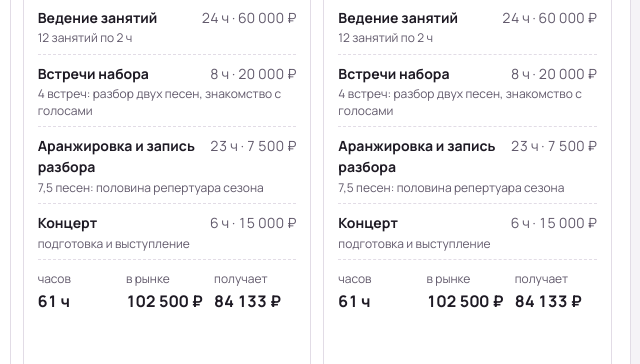
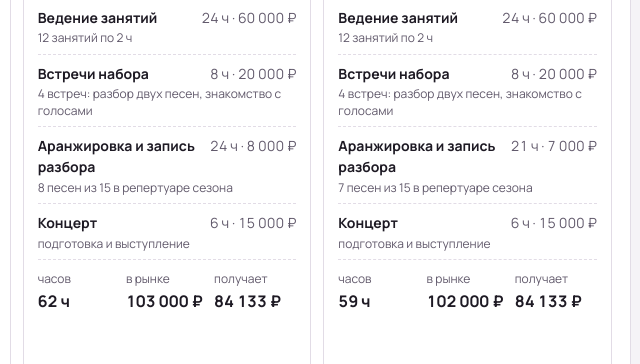
Before and after one commit to eabelozer26-droid/brusnika-smeta, a plain HTML site: page partners.html in a window 1280 px wide. Shown: the part 821-1185 px from the top of the page, 473-1113 px from the left. Drawn offline with Linux system fonts and the light colour scheme; a web font is replaced by a local one.

Commit message:
Аранжировки делятся между партнёрами целыми песнями
Co-Authored-By: Claude Opus 5.5 <noreply@anthropic.com>

```diff
--- a/partners.html
+++ b/partners.html
@@ -413,15 +413,16 @@ tr.group td{padding-top:14px;font-size:12px;letter-spacing:.06em;text-transform:
       ['Юридические и финансовые вопросы', 'ИП, договоры, кадры, налоги, отчёты, касса, бухгалтер, расчёт делёжа', (g.wAcct * S + g.wHire) * s + g.wPartners, g.mkOffice * S * s],
       ['Организация концерта', 'площадка, билеты, РАО, подрядчики, концертный день', (g.wConcert + cc.cHours * nC) * w, g.mkEvent * nC * w]
     ];
-    var songsEach = k > 0 ? c.songs / k : 0;
-    var par = [
+    var songsTotal = Math.round(c.songs);
+    function songsOf(i){ return k > 0 ? Math.floor(songsTotal / k) + (i <= songsTotal % k ? 1 : 0) : 0; }
+    function parItems(i){ var se = songsOf(i); return [
       ['Ведение занятий', Math.round(r.lessons) + ' занятий по ' + pct(c.lessonHours) + ' ч', r.lessonHrs, r.lessonHrs * g.mkTeachH],
       ['Встречи набора', c.meetings + ' встреч: разбор двух песен, знакомство с голосами', r.meetHrs, r.meetHrs * g.mkTeachH],
-      ['Аранжировка и запись разбора', pct(songsEach) + ' песен: половина репертуара сезона', songsEach * g.mkSongHours, songsEach * g.mkSong],
+      ['Аранжировка и запись разбора', se + ' ' + plural(se, ['песня','песни','песен']) + ' из ' + songsTotal + ' в репертуаре сезона', se * g.mkSongHours, se * g.mkSong],
       ['Концерт', 'подготовка и выступление', cc.cHours, cc.cHours * g.mkTeachH]
-    ];
+    ]; }
     function sum(a, i){ return a.reduce(function(t, x){ return t + x[i]; }, 0); }
-    var meH = sum(me, 2), meV = sum(me, 3), pH = sum(par, 2), pV = sum(par, 3);
+    var meH = sum(me, 2), meV = sum(me, 3);
     var meGets = r.shareYou + r.mYou, pGets = r.tNet;
     function personCard(cls, name, role, items, H, V, gets){
       return '<div class="person ' + cls + '"><div><h3>' + name + '</h3><div class="role">' + role + '</div></div>'
@@ -429,17 +430,18 @@ tr.group td{padding-top:14px;font-size:12px;letter-spacing:.06em;text-transform:
         + '<div class="tot"><span>часов<b>' + hrs(H) + '</b></span><span>в рынке<b>' + rub(V) + '</b></span><span>получает<b>' + rub(gets) + '</b></span></div></div>';
     }
     var cards = personCard('org', 'Организатор', 'ИП: маркетинг, продажи, администрирование, юридические и финансовые вопросы', me, meH, meV, meGets);
-    for (var i = 1; i <= k; i++) cards += personCard('par', 'Руководитель-партнёр ' + i, 'творческая часть: занятия, встречи, аранжировки, концерт', par, pH, pV, pGets);
+    var pVs = [];
+    for (var i = 1; i <= k; i++){ var pi = parItems(i), pv = sum(pi, 3); pVs.push(pv); cards += personCard('par', 'Руководитель-партнёр ' + i, 'творческая часть: занятия, встречи, аранжировки, концерт', pi, sum(pi, 2), pv, pGets); }
     document.getElementById('people').innerHTML = cards;
 
-    var max = Math.max(meV, pV, meGets, pGets, 1);
+    var max = Math.max.apply(null, [meV, meGets, pGets, 1].concat(pVs));
     function bar(name, cls, v, gets){
       return '<div class="bar-row"><div class="nm">' + name + '</div><div class="bar-track">'
         + '<div class="bar mk' + cls + '" style="width:' + (v / max * 100).toFixed(1) + '%"></div><div class="bar-lab">в рынке ' + rub(v) + '</div>'
         + '<div class="bar gt" style="width:' + (Math.max(0, gets) / max * 100).toFixed(1) + '%"></div><div class="bar-lab">получает ' + rub(gets) + '</div></div></div>';
     }
     var bars = bar('Организатор', '', meV, meGets);
-    for (var j = 1; j <= k; j++) bars += bar('Партнёр ' + j, ' p', pV, pGets);
+    for (var j = 1; j <= k; j++) bars += bar('Партнёр ' + j, ' p', pVs[j - 1], pGets);
     document.getElementById('bars').innerHTML = bars;
 
     // Деньги сезона
```
Also changed, not shown: index.html (+1 -1 lines).
